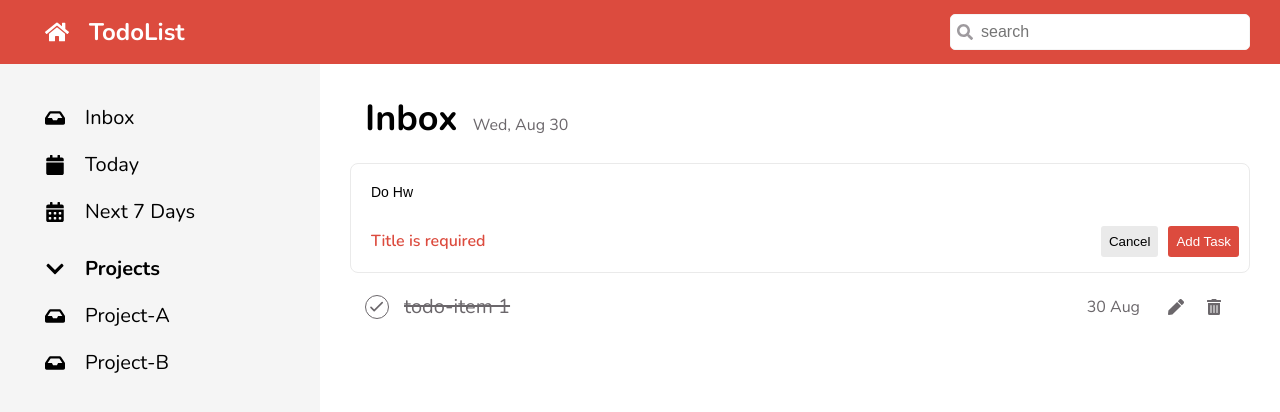
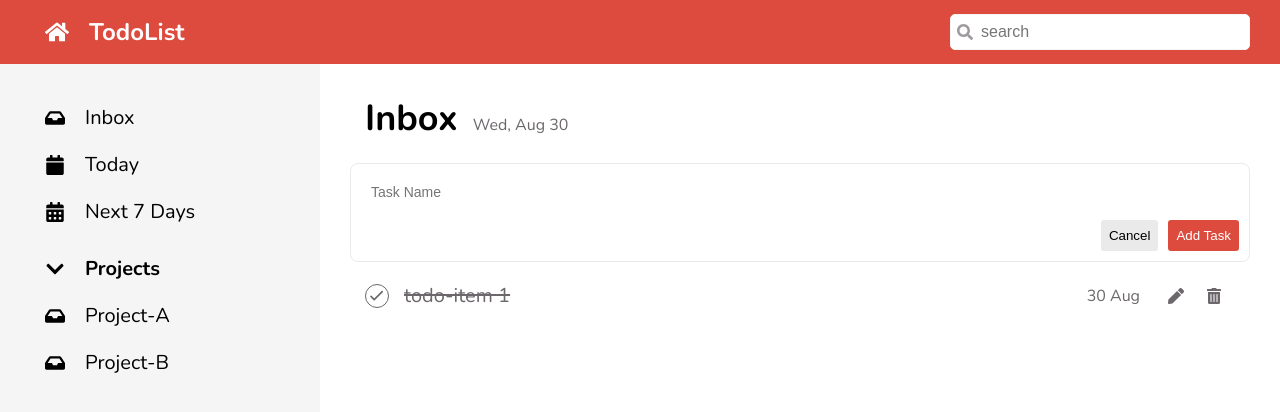
Before and after one commit to pavitpim40/cc15-todollst-ppimchan, a React (Create React App) app: page / in a window 1280 px wide. Both pictures are taken after a click on the element "Add Task". Shown: the top 412 px of the page. Built offline with nearby package versions, Linux system fonts and the light colour scheme.

Commit message:
FormValidation

```diff
--- a/src/components/Todo/TodoForm.jsx
+++ b/src/components/Todo/TodoForm.jsx
@@ -23,21 +23,28 @@ props = {
 }
 */
 function TodoForm(props) {
-  const [isError, setIsError] = useState(true);
-  const [taskInput, setTaskInput] = useState('Do Hw');
-  // console.log(taskInput);
+  const [isError, setIsError] = useState(false);
+  const [taskInput, setTaskInput] = useState('');
 
   const handleChangeInput = function (event) {
-    // console.log('user typing...', event.target.value);
+    if (isError) setIsError(false);
     setTaskInput(event.target.value);
   };
 
   const handleSubmit = function (event) {
+    // 1. PreventDefault
     event.preventDefault();
-    // FormValidation
-    // case1 : submit ได้
+
+    // 2.ต้องรู้ก่อนว่า User พิมพ์อะไร (อยู่ใน state : taskInput)
+
+    // 3.FormValidation
+    // case1 : submit ได้ => ไม่ error
     // case2 : submit ไม่ได้ => แสดง Error
-
+    if (taskInput.trim() === '') {
+      console.log('Error');
+      setIsError(true);
+      return;
+    }
     console.log('submit');
   };
 
```
